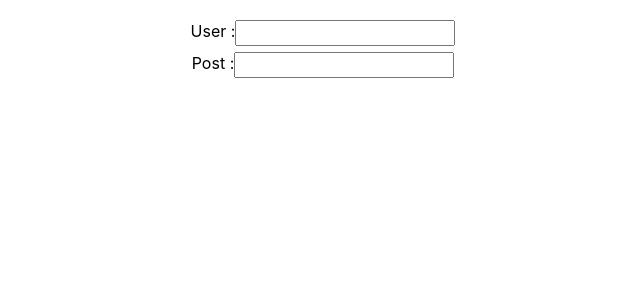
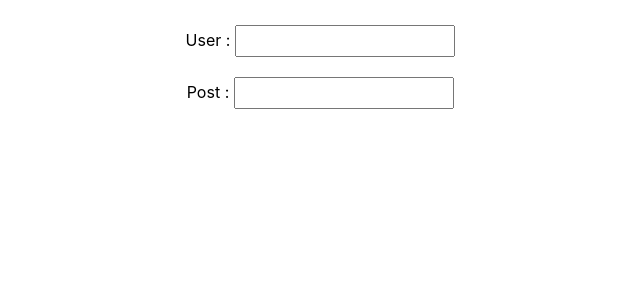
Before and after one commit to vdvinod/small-projects, a React (Create React App) app in the folder multi-select-dropdown/: page / in a window 1280 px wide. Shown: the top 300 px of the page, without its empty margins (317-957 px from the left). Built offline with nearby package versions, Linux system fonts and the light colour scheme.

Commit message:
multislect design comleted

```diff
--- a/multi-select-dropdown/src/App.css
+++ b/multi-select-dropdown/src/App.css
@@ -4,10 +4,11 @@
 }
 
 .new-select{
-  width: 220px;
-  height: 32px;
-  display: inline-block;
-  position: relative;
+    width: 220px;
+    height: 42px;
+    display: inline-block;
+    position: relative;
+    margin: 5px;
 }
 
 .new-search-choices {
@@ -20,7 +21,7 @@
 
 .input-control {
   width: 100%;
-  height: 80%;
+  height: 32px;
   box-sizing: border-box;
 }
 
@@ -57,3 +58,40 @@ ul li:hover {
   background: rgb(127, 185, 219);
   cursor: pointer;
 }
+.multi-select {
+  position: absolute;
+  white-space: nowrap;
+  top: 7px;
+  overflow-x: scroll;
+  overflow-y: hidden;
+  left: 2px;
+  max-width: 90%;
+}
+.multi-select::-webkit-scrollbar {
+  height: 4px;
+}
+
+/* .multi-select::-webkit-scrollbar-track {
+  box-shadow: inset 0 0 6px rgba(0, 0, 0, 0.3);
+} */
+
+.multi-select::-webkit-scrollbar-thumb {
+  background-color: rgba(151, 129, 129, 0.863);
+  outline: 1px solid slategrey;
+}
+.multi-select span {
+  margin: 1px;
+  /* border: 1px solid black; */
+  background: #dbd7d7;
+  color: #535353;
+}
+
+.multi-select span span {
+  top: -5px;
+    right: 0px;
+    /* position: absolute; */
+    background: transparent;
+    color: #ff6262;
+    font-size: 16px;
+    font-weight: bolder;
+}
--- a/multi-select-dropdown/src/App.js
+++ b/multi-select-dropdown/src/App.js
@@ -8,10 +8,25 @@ import './App.css';
 class App extends React.PureComponent {
   state = {
     userList: [],
-    postList: []
+    postList: [],
+    user: [],
+    post: {}
   }
   componentDidMount() {
 
+  }
+
+  selectHandler= (val, test) => {
+
+    this.setState({
+        user: val
+    });
+  }
+
+  removeHandler = () => {
+    this.setState({
+        user: {}
+    });
   }
 
   loadUserList = ()=> {
@@ -59,14 +74,17 @@ class App extends React.PureComponent {
       <div>
        <span>User :</span>
         <span>
-          <NewSelect  choices={this.state.userList} clickHandler={this.loadUserList} bindValueProperty="name"/>
+          <NewSelect  choices={this.state.userList} multiple value={this.state.user} on_remove={this.removeHandler} on_select={(event)=>this.selectHandler(event,'hi')} clickHandler={this.loadUserList} bindValueProperty="name"/>
         </span>
       </div>
       <div>
        <span>Post :</span>
         <span>
-          <NewSelect  choices={this.state.postList} clickHandler={this.loadPostList} bindValueProperty="title"/>
+          <NewSelect  choices={this.state.postList} value={this.state.post} on_remove={this.removeHandler} on_select={this.selectHandler} clickHandler={this.loadPostList} bindValueProperty="title"/>
         </span>
+      </div>
+      <div>
+        {this.state.user.name}
       </div>
     </div>
   );
--- a/multi-select-dropdown/src/new-select/new-select-choices.js
+++ b/multi-select-dropdown/src/new-select/new-select-choices.js
@@ -1,9 +1,8 @@
 import React from "react";
 
 const newSelectChoices = ({choices, bindValueProperty, bindValueToField}) => {
-    console.log(choices);
     const list = choices.map((val, index)=>{
-        return <li key={index} onClick={()=>bindValueToField(val)}>{val[bindValueProperty]}</li>
+        return <li key={index} value={val} onClick={()=>bindValueToField(val)}>{val[bindValueProperty]}</li>
     });
     return (
         <ul className="ul-dropdown-menu">
--- /dev/null
+++ b/multi-select-dropdown/src/new-select/new-select-matc-multiple.js
@@ -0,0 +1,21 @@
+import React from "react";
+
+const newSelectMatchMultiple = ({clickHandler, showHideHandler, value, inputChangeHandler, removeSelectedValue, bindValueProperty}) => {
+    if(!value){
+        value = "";
+    }
+    console.log("match");
+    return (
+        <div>
+            <div className="multi-select">
+            {value.length ? value.map((val, key)=>{
+               return (<span key={key}>{val[bindValueProperty]}<span>x</span></span>
+                       )
+            }) : null}
+            </div>
+            <input className="input-control" onChange={inputChangeHandler} onClick={clickHandler} onFocus={()=>showHideHandler(true)} onBlur={()=>showHideHandler(false)} type="text" />
+        </div>
+    )
+}
+
+export default newSelectMatchMultiple;
--- a/multi-select-dropdown/src/new-select/new-select-match.js
+++ b/multi-select-dropdown/src/new-select/new-select-match.js
@@ -1,7 +1,10 @@
 import React from "react";
 
 const newSelectMatch = ({clickHandler, showHideHandler, value, inputChangeHandler, removeSelectedValue}) => {
-    //console.log(value)
+    if(!value){
+        value = "";
+    }
+    console.log("match");
     return (
         <span>
             <span></span>
--- a/multi-select-dropdown/src/new-select/new-select.js
+++ b/multi-select-dropdown/src/new-select/new-select.js
@@ -2,11 +2,11 @@ import React from "react";
 
 import NewSelectChoices from "./new-select-choices";
 import NewSelectMatch from "./new-select-match";
+import NewSelectMatchMultiple from "./new-select-matc-multiple";
 
 class NewSelect extends React.Component {
     state = {
-        isOpen: false,
-        value:{}
+        isOpen: false
     }
     showHideList = (isShow) => {
         setTimeout(()=>{
@@ -15,22 +15,42 @@ class NewSelect extends React.Component {
             });
         },100);
     }
-    bindValueToField = (val) => {
-        console.log(val,"adas");
-        this.setState({
-            value: val
-        });
+
+    selectHandler = (val) => {
+        if(!this.props.multiple){
+            this.props.on_select(val);
+            return;
+        }
+        this.props.value.push(val);
     }
-    removeSelectedValue = () => {
-        this.setState({
-            value: {}
-        });
+
+    inputChangeHandler = () => {
+
     }
+
     render() {
+        console.log(this.props.multiple)
         return (
             <div className="new-select">
-                <NewSelectMatch clickHandler={this.props.clickHandler} showHideHandler={this.showHideList} value={this.state.value[this.props.bindValueProperty]} removeSelectedValue={this.removeSelectedValue}/>
-                { this.state.isOpen && this.props.choices && <NewSelectChoices choices={this.props.choices} bindValueProperty={this.props.bindValueProperty} bindValueToField={this.bindValueToField}/>}
+                {this.props.multiple
+                    ? <NewSelectMatchMultiple
+                    clickHandler={this.props.clickHandler}
+                    showHideHandler={this.showHideList}
+                    value={this.props.value}
+                    bindValueProperty={this.props.bindValueProperty}
+                    removeSelectedValue={this.props.on_remove}
+                    inputChangeHandler={this.inputChangeHandler}/>
+                    :<NewSelectMatch
+                    clickHandler={this.props.clickHandler}
+                    showHideHandler={this.showHideList}
+                    value={this.props.value[this.props.bindValueProperty]}
+                    removeSelectedValue={this.props.on_remove}
+                    inputChangeHandler={this.inputChangeHandler}/>}
+
+                { this.state.isOpen && this.props.choices && <NewSelectChoices
+                    choices={this.props.choices}
+                    bindValueProperty={this.props.bindValueProperty}
+                    bindValueToField={this.selectHandler}/>}
             </div>
         );
     }
```
